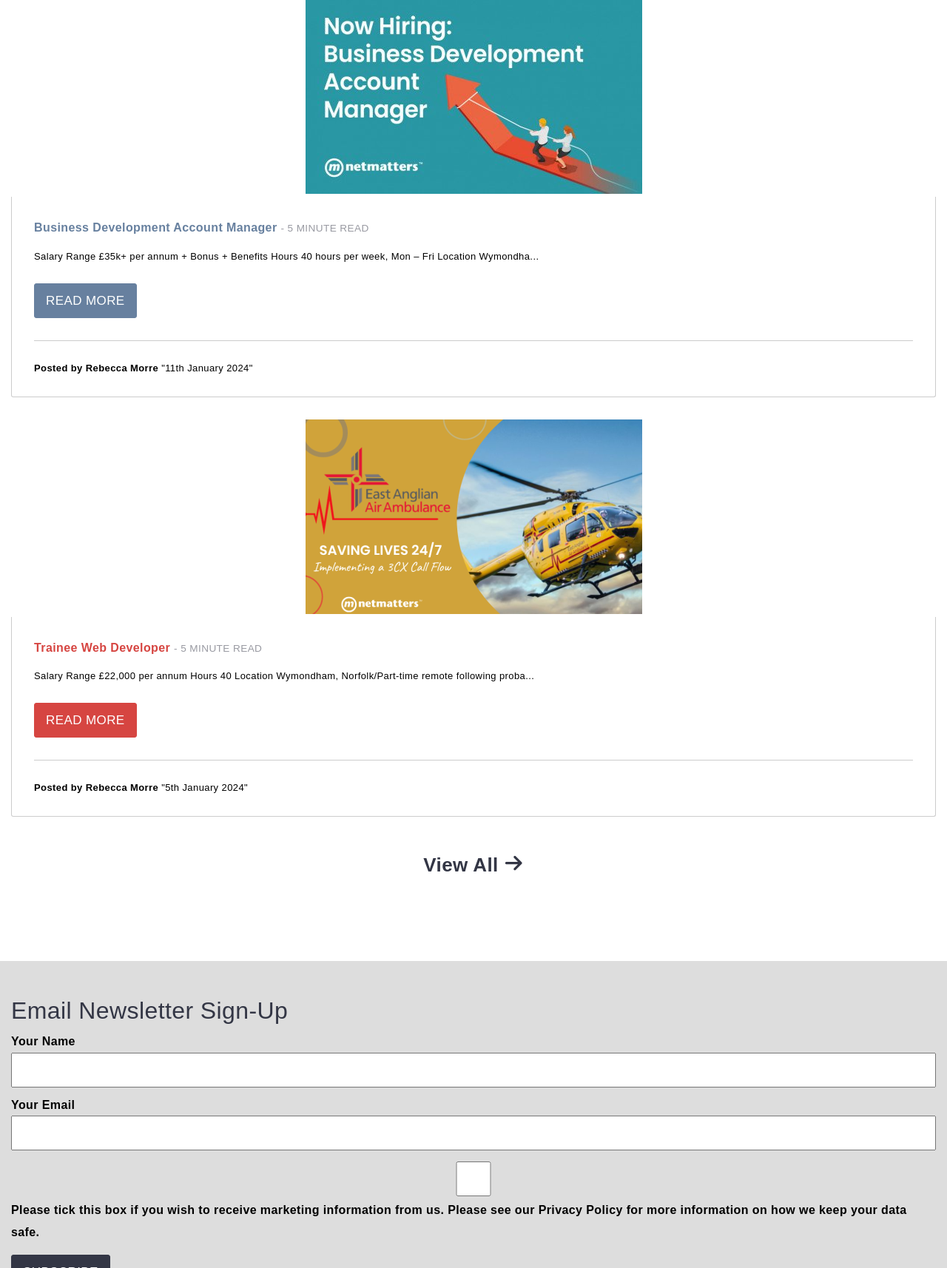
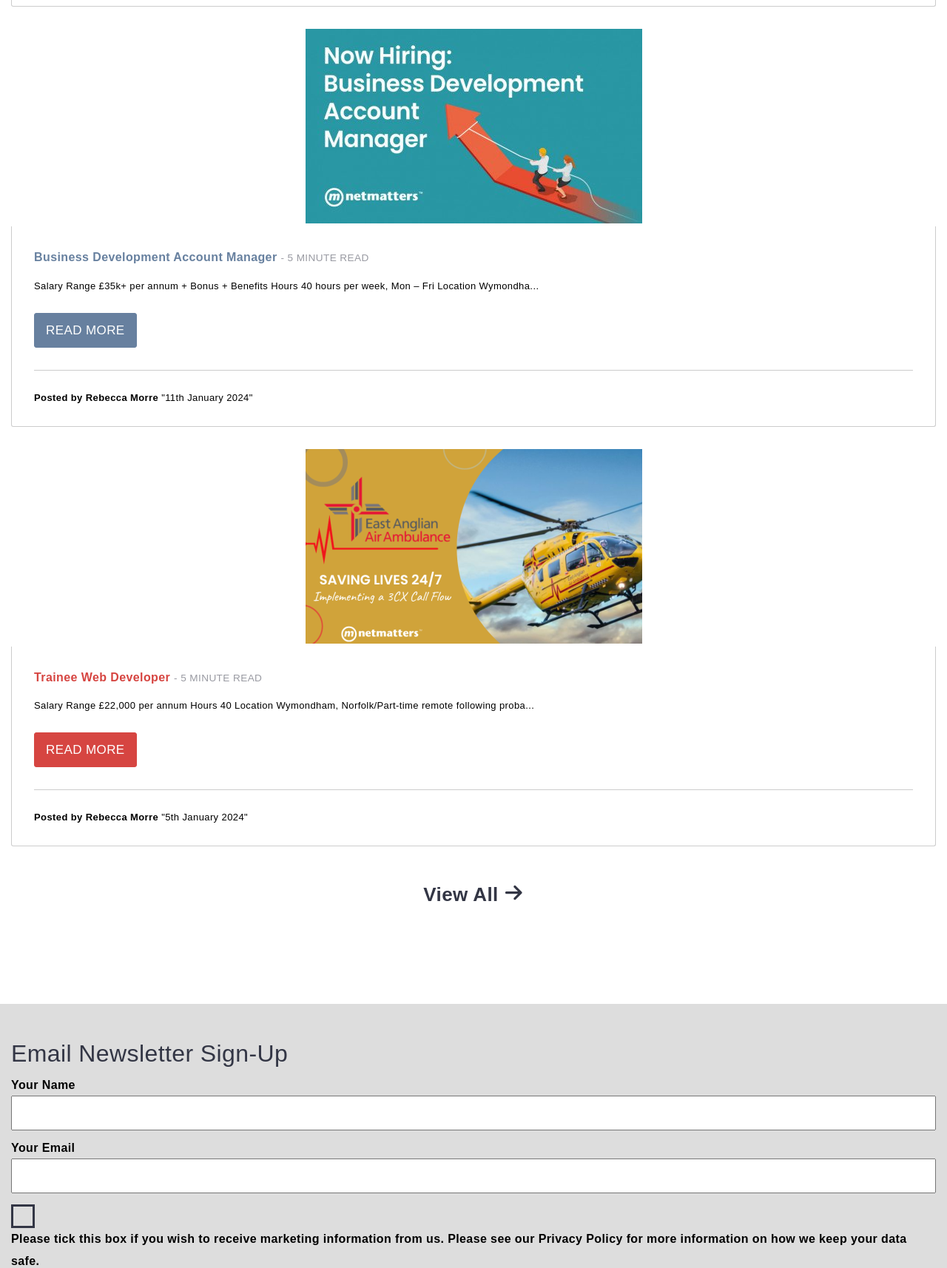
Before and after one commit to KingZxi/osman-netmatters-homepage-mirror, a PHP site: page / in a window 1280 px wide; the page is wider, and only the part inside the window is pictured. Shown: the part 4786-6500 px from the top of that part at 74% size. Run offline with PHP 8.4, Linux system fonts and the light colour scheme; some web fonts are replaced.

Commit message:
Established header class, worked a bit more on email section, minor changes to other style sheets

```diff
--- a/css/application.css
+++ b/css/application.css
@@ -634,6 +634,18 @@ Nav:
 ------------------------------------------------------ */
 /* ------------------------------------------------------
 
+Header:
+
+------------------------------------------------------ */
+.header {
+  padding: 20px 0;
+}
+
+/* -----------------------------------------------------
+Nav:
+------------------------------------------------------ */
+/* ------------------------------------------------------
+
 Navigation:
 
 ------------------------------------------------------ */
@@ -1122,6 +1134,21 @@ Email Newsletter Sign-up:
   margin-bottom: 15px;
 }
 
+.test {
+  display: table-cell;
+  border: 3px solid #333645;
+  height: 32px;
+  width: 32px;
+  margin-bottom: 0;
+}
+.test .button {
+  border-radius: 3px;
+  position: relative;
+  float: left;
+  margin-right: 20px;
+  display: none;
+}
+
 /* -----------------------------------------------------
 Footer styles:
 ------------------------------------------------------ */
--- a/index.html
+++ b/index.html
@@ -12,11 +12,12 @@
   <script src=""></script>
   <body>
     <header>
+      <div class="header">
         <div>
           <!-- Logo, search, expansion button -->
         </div>
         <div class="container">
-        <ul class="nav">
+          <!-- <ul class="nav">
             <li class="nav__item">Bespoke Software</li>
             <li class="nav__item">IT Support</li>
             <li class="nav__item">Digital Marketing</li>
@@ -24,14 +25,15 @@
             <li class="nav__item">Web Design</li>
             <li class="nav__item">Cyber Security</li>
             <li class="nav__item">Developer Course</li>
-        </ul>
+          </ul> -->
+        </div>
       </div>
     </header>
     <main>
       <div class="banner">
         <!-- Banner -->
         <img src="img/netmatter02.jpg" />
-        <a class="btn">Read More</a>
+        <!-- <a class="btn">Read More</a> -->
       </div>
       <div class="container service">
         <!-- Cards -->
@@ -211,6 +213,9 @@
       </div>
       <div class="container slideshow">
         <!-- Partner slideshow here? -->
+        <img />
+        <img />
+        <img />
       </div>
 
       <div class="container welcome">
@@ -377,6 +382,9 @@
       </div>
       <div class="container slideshow">
         <!-- Clients slide show  -->
+        <img />
+        <img />
+        <img />
       </div>
       <div class="container newsletter">
         <!-- Newsletter sign-up -->
@@ -393,7 +401,9 @@
             </div>
             <div>
               <label>
-                <input type="checkbox" />
+                <span class="test button">
+                  <input class="button" type="checkbox" />
+                </span>
                 <p>
                   Please tick this box if you wish to receive marketing
                   information from us. Please see our <a>Privacy Policy</a> for
--- a/scss/modules/_email.scss
+++ b/scss/modules/_email.scss
@@ -34,3 +34,19 @@ Email Newsletter Sign-up:
     }
   }
 }
+
+.test {
+  display: table-cell;
+  border: 3px solid $tuna;
+  height: 32px;
+  width: 32px;
+  margin-bottom: 0;
+
+  .button {
+    border-radius: 3px;
+    position: relative;
+    float: left;
+    margin-right: 20px;
+    display: none;
+  }
+}
--- /dev/null
+++ b/scss/modules/_header.scss
@@ -0,0 +1,9 @@
+/* ------------------------------------------------------
+
+Header:
+
+------------------------------------------------------ */
+
+.header {
+  padding: 20px 0;
+}
--- a/scss/modules/_index.scss
+++ b/scss/modules/_index.scss
@@ -3,6 +3,12 @@ Container:
 ------------------------------------------------------ */
 
 @import "container";
+
+/* -----------------------------------------------------
+Nav:
+------------------------------------------------------ */
+
+@import "header";
 
 /* -----------------------------------------------------
 Nav:
```
Also changed, not shown: 1 other file. Lines whose indentation alone changed are shown as unchanged.
